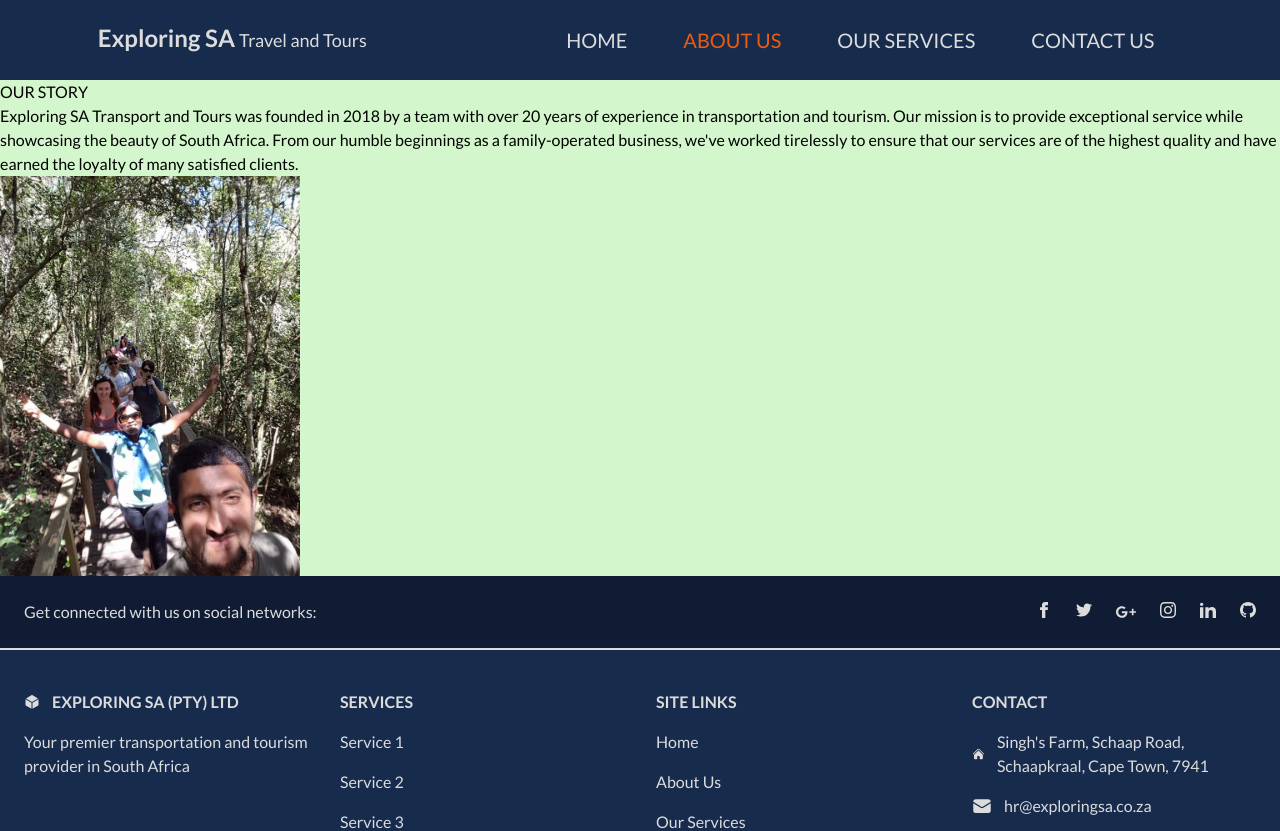
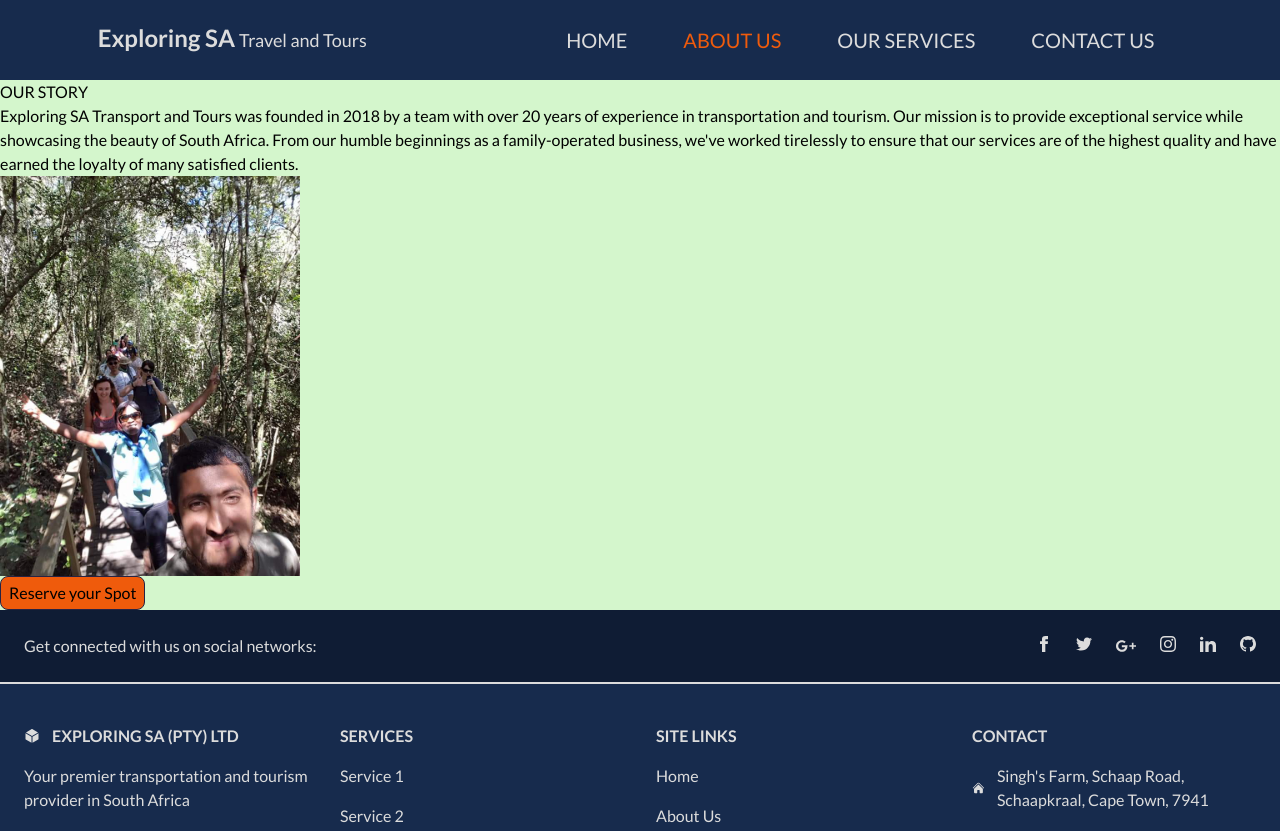
Before and after one commit to Riyaazct/exploringsa, a React (Create React App) app: page /about in a window 1280 px wide. Shown: the top 831 px of the page. Built offline with nearby package versions, Linux system fonts and the light colour scheme; what tailwindcss-animated, tw-elements would draw is missing.

Commit message:
add button to the page

```diff
--- a/src/routes/AboutUs.js
+++ b/src/routes/AboutUs.js
@@ -14,11 +14,14 @@ const AboutUs = () => (
         tirelessly to ensure that our services are of the highest
         quality and have earned the loyalty of many satisfied clients.
       </p>
-      <img
-        className="max-h-[400px]"
-        src="images/our story.jpg"
-        alt="the company tour guide and owner with some tourists"
-      />
+      <div>
+        <img
+          className="max-h-[400px]"
+          src="images/our story.jpg"
+          alt="the company tour guide and owner with some tourists"
+        />
+        <button>Reserve your Spot</button>
+      </div>
     </div>
   </div>
 );
```
